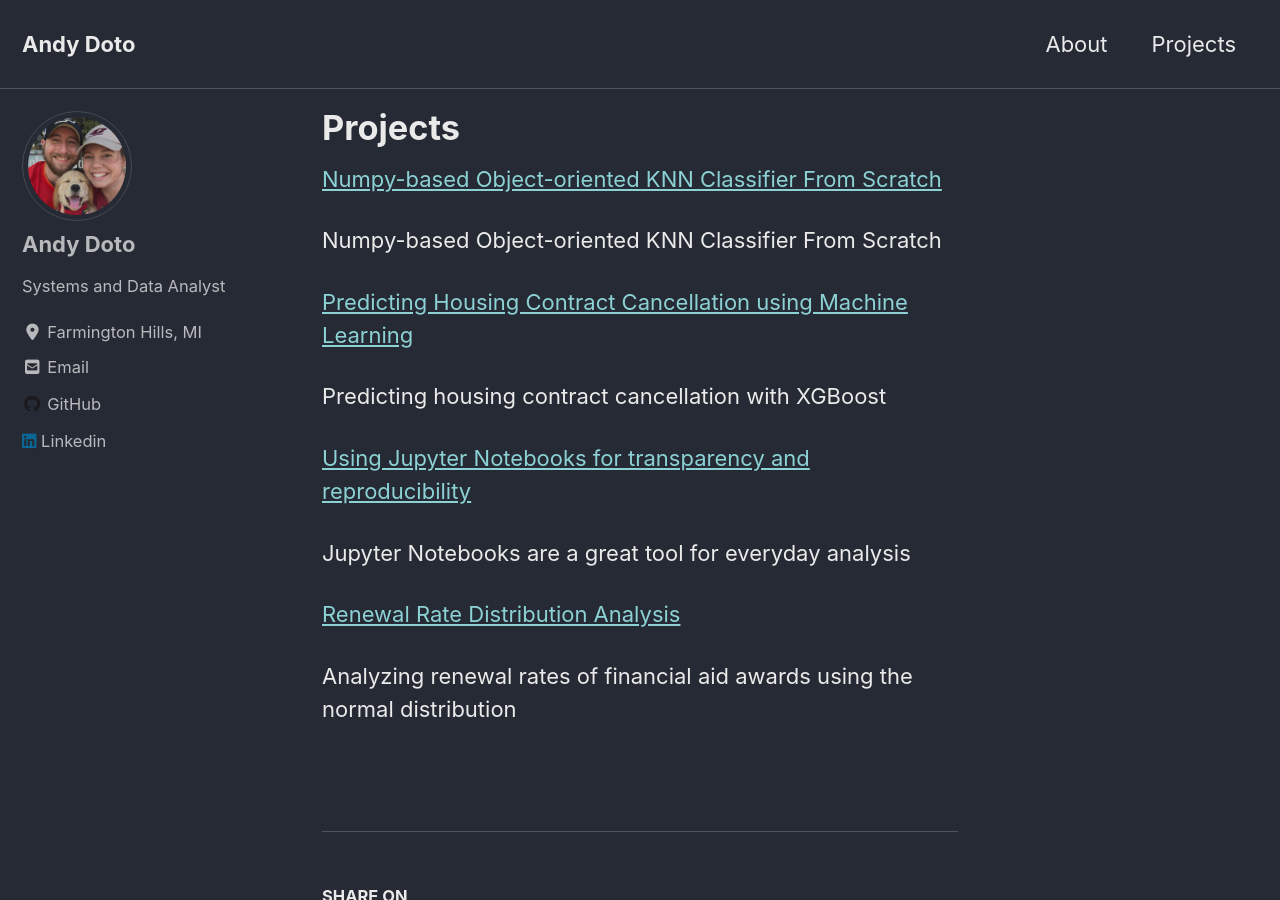
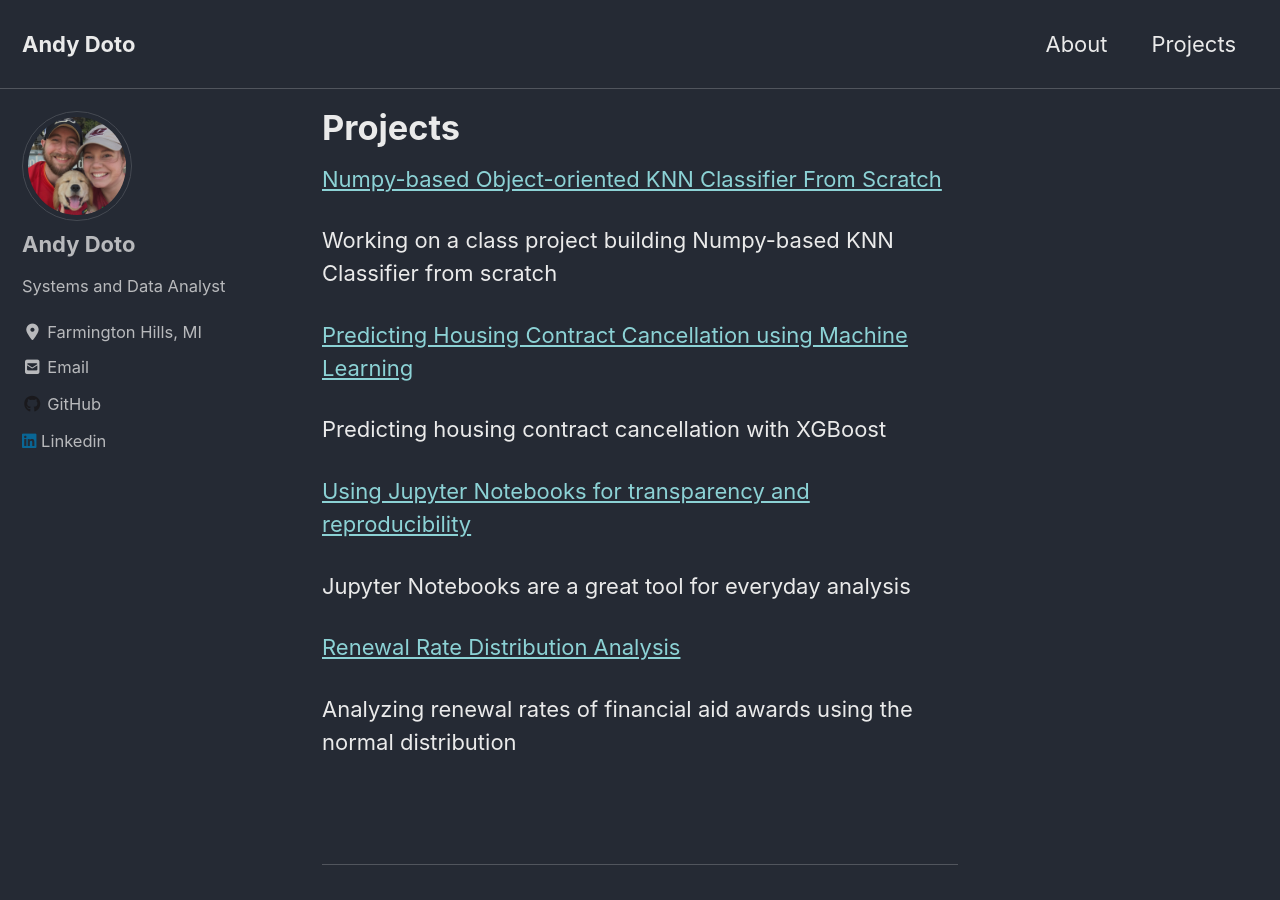
Before and after one commit to andrewdoto13/andrewdoto13.github.io, a Jekyll site: the page built from _pages/projects.md, in a window 1280 px wide and 900 px high. Built offline with Jekyll 4.4.1, drawn with Linux system fonts in a browser that asks for light colours; cached includes are drawn as plain includes; nearby versions of some CDN libraries.

Commit message:
knn post adj

```diff
--- a/_posts/2020-09-09-homemade_knn.md
+++ b/_posts/2020-09-09-homemade_knn.md
@@ -2,7 +2,7 @@
 title: "Numpy-based Object-oriented KNN Classifier From Scratch"
 classes: wide
 tags: [python, machine learning, knn, numpy]
-desc: "Numpy-based Object-oriented KNN Classifier From Scratch"
+desc: "Working on a class project building Numpy-based KNN Classifier from scratch"
 ---
 
 In the Applied Machine Learning class that I am in, our instructors have tasked us with building a KNN classifier from scratch. No SKLearn, no pandas. I was really excited by this challenge, because I want to take my career in the direction of machine learning and its applications; I am keen to dig into the algorithm's engineering so that I have a better understanding of the inner-workings. I'll tell ya, I never realized how much of a crutch pandas and SKLearn together are for me, but this project was revealing, in a good way. Using solely Numpy was certainly tough but I think this exercise made me a better programmer. It also makes me excited for the weeks ahead, as I know I have a long way to go!
```
